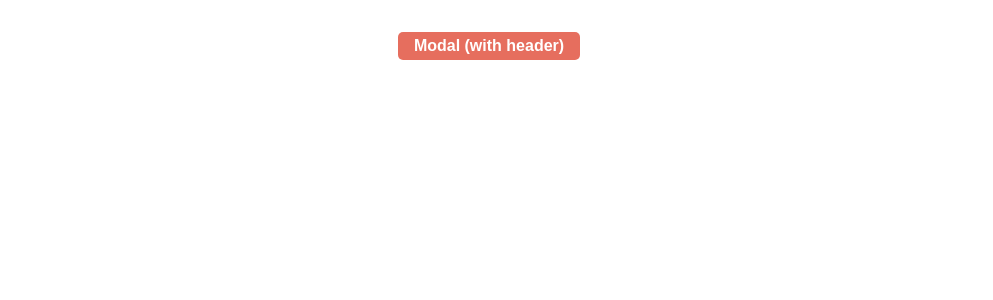
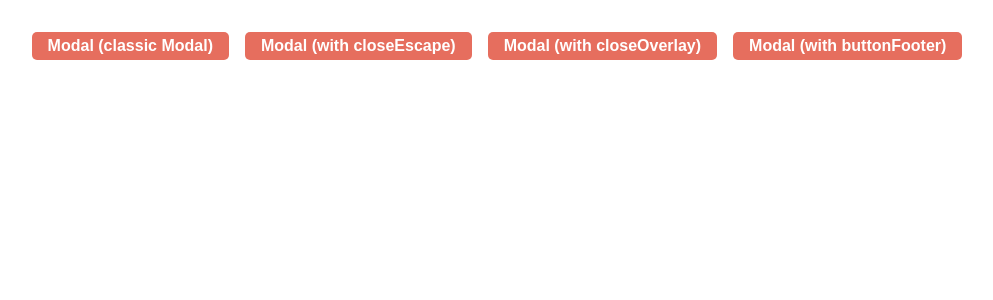
Before and after one commit to MiguelParedesJulien/react-top-modal, a React (Create React App) app: page / in a window 1280 px wide. Shown: the top 300 px of the page, without its empty margins (151-1144 px from the left). Built offline with nearby package versions, Linux system fonts and the light colour scheme.

Commit message:
Features : add modal with close overlay + close with footer button

```diff
--- a/src/App.js
+++ b/src/App.js
@@ -4,17 +4,44 @@ import useModal from "utils/useModal";
 import "App.css";
 
 function App() {
-  const { isShowing: show1, toggle: toggle1 } = useModal();
+  const { isShowing: showClassicModal, toggle: toggleClassicModal } = useModal();
+  const { isShowing: showModalCloseEsc, toggle: toggleModalCloseEsc } = useModal();
+  const { isShowing: showModalCloseOverlay, toggle: toggleModalCloseOverlay } = useModal();
+  const { isShowing: showModalButtonFooter, toggle: toggleModalButtonFooter } = useModal();
 
   return (
     <>
       <main className="salut">
-        <button type="submit" className="buttonDefault" onClick={toggle1}>
-          Modal (with header)
+        <button type="submit" className="buttonDefault" onClick={toggleClassicModal}>
+          Modal (classic Modal)
         </button>
-        <Modal isShowing={show1} hide={toggle1} addCloseEscape={true}>
-          <h1>Hello, je suis un titre </h1>
-          <p>bla bla bla</p>
+        <Modal isShowing={showClassicModal} hide={toggleClassicModal} addCloseIcon={true}>
+          <h1>Hello, Modal 1 </h1>
+          <p>bla bla bla 1</p>
+        </Modal>
+
+        <button type="submit" className="buttonDefault" onClick={toggleModalCloseEsc}>
+          Modal (with closeEscape)
+        </button>
+        <Modal isShowing={showModalCloseEsc} hide={toggleModalCloseEsc} addCloseIcon={true} addCloseEscape={true}>
+          <h1>Hello, Modal 2 </h1>
+          <p>bla bla bla 2</p>
+        </Modal>
+
+        <button type="submit" className="buttonDefault" onClick={toggleModalCloseOverlay}>
+          Modal (with closeOverlay)
+        </button>
+        <Modal isShowing={showModalCloseOverlay} hide={toggleModalCloseOverlay} addCloseIcon={true} addCloseOverlay={true}>
+          <h1>Hello, Modal 3 </h1>
+          <p>bla bla bla 3</p>
+        </Modal>
+
+        <button type="submit" className="buttonDefault" onClick={toggleModalButtonFooter}>
+          Modal (with buttonFooter)
+        </button>
+        <Modal isShowing={showModalButtonFooter} hide={toggleModalButtonFooter} addCloseIcon={false} addCloseOverlay={true} addButtonFooter={true}>
+          <h1>Hello, Modal 4 </h1>
+          <p>bla bla bla 4</p>
         </Modal>
       </main>
     </>
--- a/src/components/modal/modal.css
+++ b/src/components/modal/modal.css
@@ -84,3 +84,7 @@
   background: #fff;
   color: #e66e5e;
 }
+
+.buttonDefault {
+  margin-left: 1rem;
+}
--- a/src/components/modal/modal.js
+++ b/src/components/modal/modal.js
@@ -3,7 +3,7 @@ import React, { useEffect } from "react";
 import ReactDom from "react-dom";
 import "components/modal/modal.css";
 
-function Modal({ isShowing, hide, children, addCloseEscape }) {
+function Modal({ isShowing, hide, children, addCloseEscape, addCloseOverlay, addCloseIcon, customClassName, addButtonFooter }) {
   useEffect(() => {
     return window.addEventListener("keyup", (e) => {
       if (addCloseEscape) {
@@ -26,22 +26,24 @@ function Modal({ isShowing, hide, children, addCloseEscape }) {
   return isShowing
     ? ReactDom.createPortal(
         <>
-          <div className="modalOverlay">
-            <div className="modalWrapper">
-              <aside className="modal">
-                <header className="modalHeader">
-                  <button aria-label="Close" className="modalCloseButton" data-dismiss="modal" onClick={hide} type="button">
+          <div className={`modalOverlay ${customClassName ? "modalOverlay-" + customClassName : ""}`} onClick={addCloseOverlay ? closeModal : null}>
+            <aside className={`modal ${customClassName ? "modal-" + customClassName : ""}`}>
+              <header className={`modalHeader ${customClassName ? "modalHeader-" + customClassName : ""}`}>
+                {addCloseIcon && (
+                  <button aria-label="Close" className={`modalCloseButton ${customClassName ? "modalCloseButton-" + customClassName : ""}`} data-dismiss="modal" onClick={hide} type="button">
                     <FaTimes />
                   </button>
-                </header>
-                <section className="modalSection">{children}</section>
-                <footer className="modalFooter">
-                  <button className="modalButton" onClick={hide}>
+                )}
+              </header>
+              <section className={`modalSection ${customClassName ? "modalSection-" + customClassName : ""}`}>{children}</section>
+              <footer className={`modalFooter ${customClassName ? "modalFooter-" + customClassName : ""}`}>
+                {addButtonFooter && (
+                  <button className={`modalButton ${customClassName ? "modalButton-" + customClassName : ""}`} onClick={hide}>
                     Close Modal
                   </button>
-                </footer>
-              </aside>
-            </div>
+                )}
+              </footer>
+            </aside>
           </div>
         </>,
         document.getElementById("portal")
```
